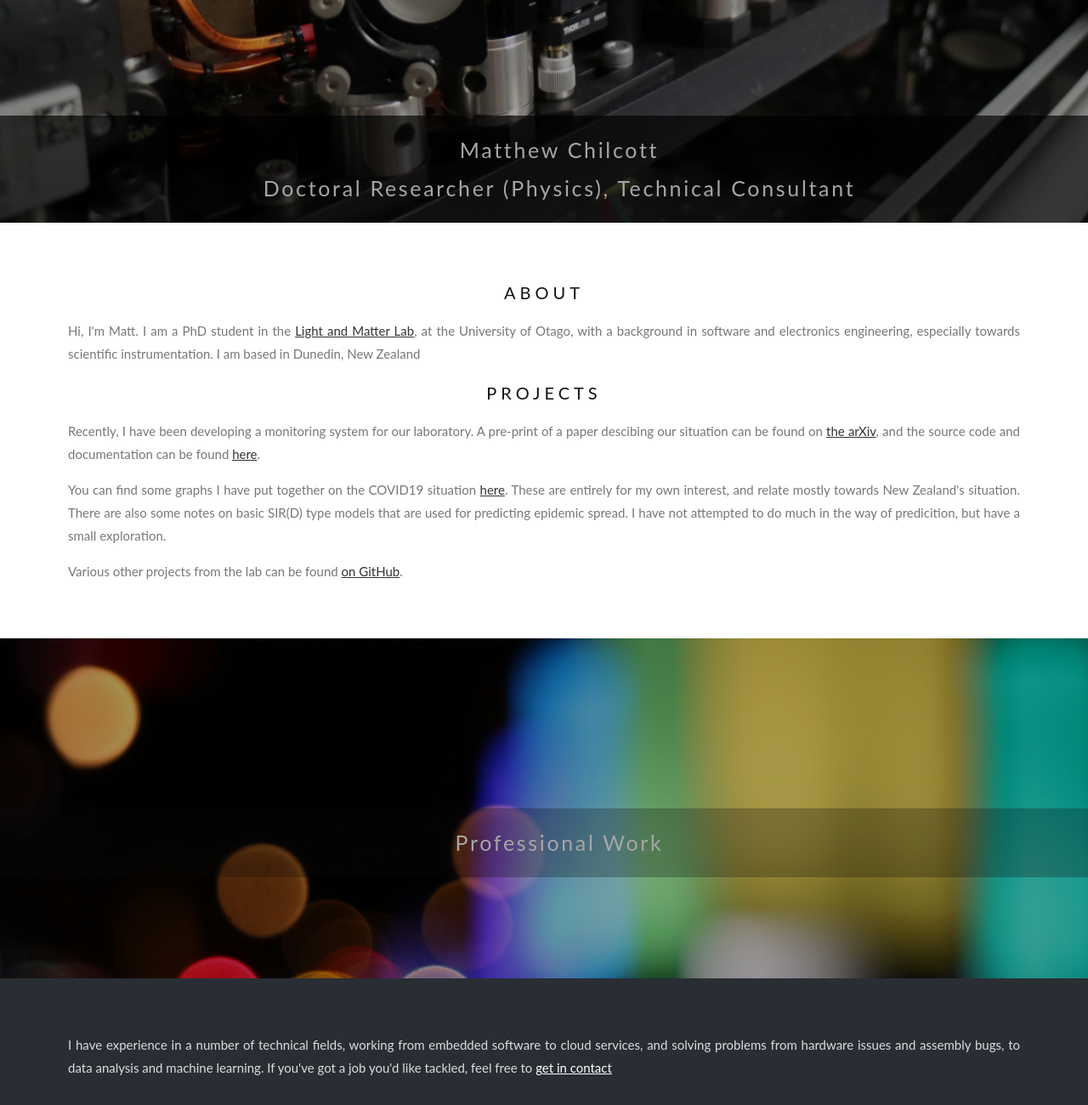
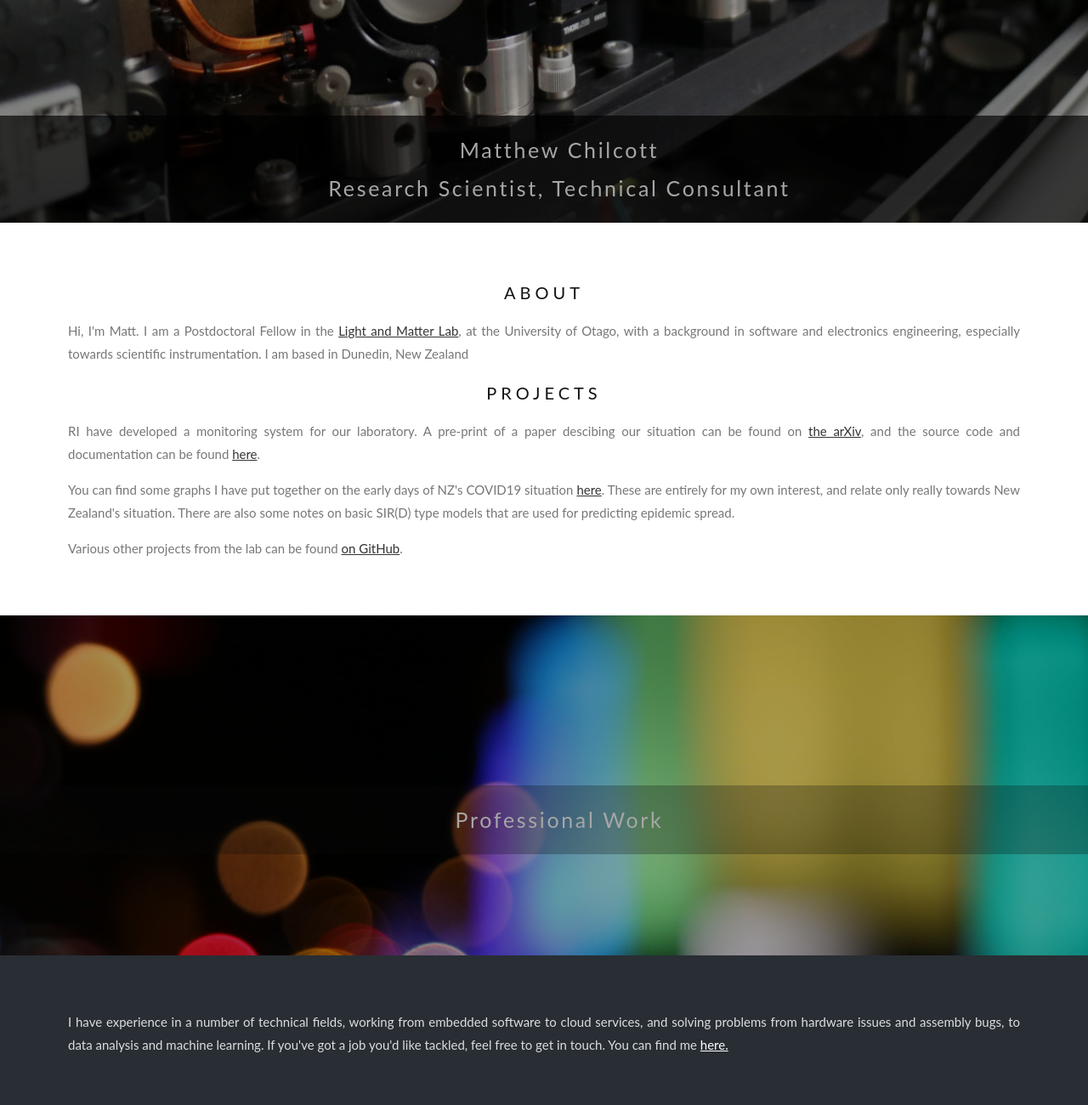
Before and after one commit to mchilcott/mchilcott.github.io, a plain HTML site: page index.html in a window 1280 px wide. Shown: the part 460-1760 px from the top of the page at 85% size. Drawn offline with Linux system fonts and the light colour scheme.

Commit message:
Slight updating

```diff
--- a/index.html
+++ b/index.html
@@ -12,16 +12,16 @@
 <div class="bgimg-1">
   <div class="caption main">
     Matthew Chilcott<br />
-    Doctoral Researcher (Physics), Technical Consultant
+    Research Scientist, Technical Consultant
   </div>
 </div>
 
 <div class="content light">
   <h3 class="centre">ABOUT</h3>
-  <p>Hi, I'm Matt. I am a PhD student in the <a href="http://physics.otago.ac.nz/research/kjaergaardlab/">Light and Matter Lab</a>, at the University of Otago, with a background in software and electronics engineering, especially towards scientific instrumentation. I am based in Dunedin, New Zealand</p>
+  <p>Hi, I'm Matt. I am a Postdoctoral Fellow in the <a href="http://physics.otago.ac.nz/research/kjaergaardlab/">Light and Matter Lab</a>, at the University of Otago, with a background in software and electronics engineering, especially towards scientific instrumentation. I am based in Dunedin, New Zealand</p>
   <h3 class="centre">PROJECTS</h3>
-  <p>Recently, I have been developing a monitoring system for our laboratory. A pre-print of a paper descibing our situation can be found on <a href="https://arxiv.org/abs/1909.12589">the arXiv</a>, and the source code and documentation can be found <a href="https://github.com/mchilcott/lab-monitor/">here</a>.</p>
-  <p>You can find some graphs I have put together on the COVID19 situation <a href="https://mchilcott.github.io/TrackingCOVID19/">here</a>. These are entirely for my own interest, and relate mostly towards New Zealand's situation. There are also some notes on basic SIR(D) type models that are used for predicting epidemic spread. I have not attempted to do much in the way of predicition, but have a small exploration.</p>
+  <p>RI have developed a monitoring system for our laboratory. A pre-print of a paper descibing our situation can be found on <a href="https://arxiv.org/abs/1909.12589">the arXiv</a>, and the source code and documentation can be found <a href="https://github.com/mchilcott/lab-monitor/">here</a>.</p>
+  <p>You can find some graphs I have put together on the early days of NZ's COVID19 situation <a href="https://mchilcott.github.io/TrackingCOVID19/">here</a>. These are entirely for my own interest, and relate only really towards New Zealand's situation. There are also some notes on basic SIR(D) type models that are used for predicting epidemic spread.</p>
   <p>Various other projects from the lab can be found <a href="https://github.com/kjaergaard-lab">on GitHub</a>.</p>
 </div>
 
@@ -32,7 +32,7 @@
 </div>
 
 <div class="content dark">
-  <p>I have experience in a number of technical fields, working from embedded software to cloud services, and solving problems from hardware issues and assembly bugs, to data analysis and machine learning. If you've got a job you'd like tackled, feel free to <a href="https://www.otago.ac.nz/physics/postgraduate/physics_postgrad_photo_list.html">get in contact</a></p>
+  <p>I have experience in a number of technical fields, working from embedded software to cloud services, and solving problems from hardware issues and assembly bugs, to data analysis and machine learning. If you've got a job you'd like tackled, feel free to get in touch. You can find me <a href="https://www.otago.ac.nz/physics/staff/">here.</a></p>
 </div>
 
 <div class="bgimg-3">
```
